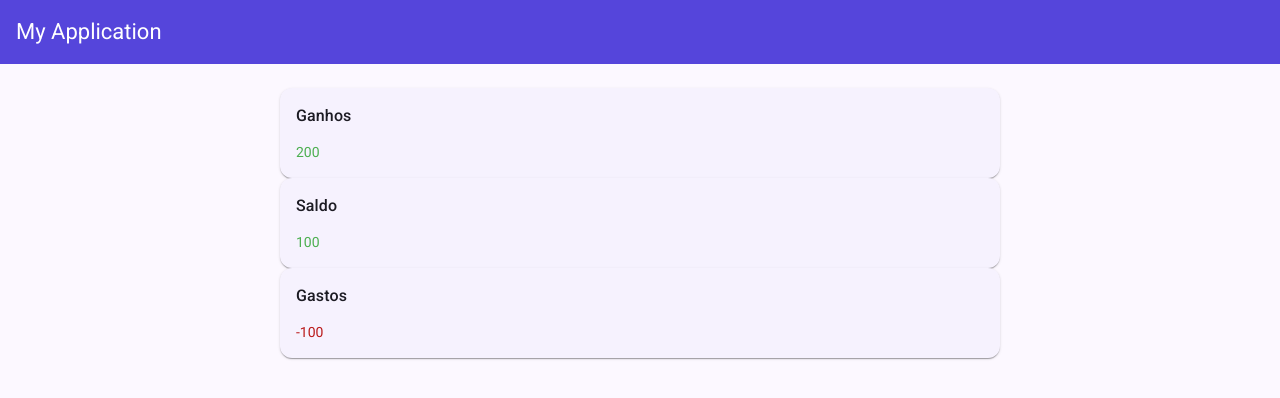
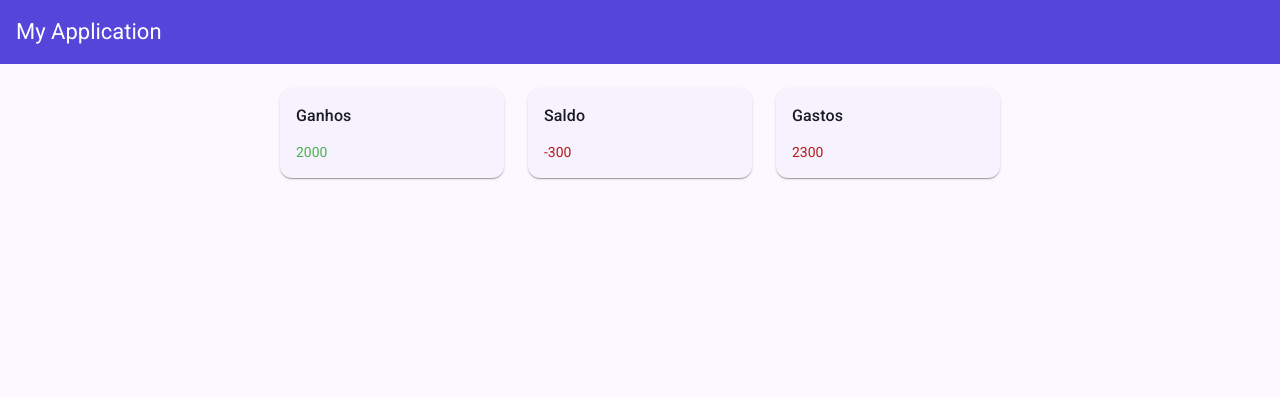
Before and after one commit to narciso-gomes/cd-finance, an Angular app: page / in a window 1280 px wide. Shown: the top 398 px of the page. Built offline with nearby package versions, Linux system fonts and the light colour scheme.

Commit message:
feat: cria calculo de valores das transactions

```diff
--- a/src/app/features/home/components/balance/balance.html
+++ b/src/app/features/home/components/balance/balance.html
@@ -1,5 +1,5 @@
-<app-balance-card type="income" label="Ganhos" [value]="200" />
+<app-balance-card type="income" label="Ganhos" [value]="totalIcomes()" class="card" />
 
-<app-balance-card type="balance" label="Saldo" [value]="100" />
+<app-balance-card type="balance" label="Saldo" [value]="totalBalance()" class="card" />
 
-<app-balance-card type="outcome" label="Gastos" [value]="-100" />
+<app-balance-card type="outcome" label="Gastos" [value]="totalOutcomes()" class="card" />
--- a/src/app/features/home/components/balance/balance.scss
+++ b/src/app/features/home/components/balance/balance.scss
@@ -0,0 +1,8 @@
+:host {
+  display: flex;
+  gap: 24px;
+
+  .card {
+    flex: 1;
+  }
+}
--- a/src/app/features/home/components/balance/balance.ts
+++ b/src/app/features/home/components/balance/balance.ts
@@ -1,5 +1,5 @@
-import { Component } from '@angular/core';
-import { BalanceCard } from "./components/balance-card/balance-card";
+import { Component, computed, input } from '@angular/core';
+import { BalanceCard } from './components/balance-card/balance-card';
 
 @Component({
   selector: 'app-balance',
@@ -8,5 +8,21 @@ import { BalanceCard } from "./components/balance-card/balance-card";
   styleUrl: './balance.scss',
 })
 export class Balance {
+  transactions = input.required<{ value: number; type: string }[]>();
 
+  totalIcomes = computed(() => {
+    return this.transactions()
+      .filter((item) => item.type === 'income')
+      .reduce((total, item) => total + item.value, 0);
+  });
+
+  totalOutcomes = computed(() => {
+    return this.transactions()
+      .filter((item) => item.type === 'outcome')
+      .reduce((total, item) => total + item.value, 0);
+  });
+
+  totalBalance = computed(() => {
+    return this.totalIcomes() - this.totalOutcomes();
+  });
 }
--- a/src/app/features/home/home.html
+++ b/src/app/features/home/home.html
@@ -1 +1 @@
-<app-balance/>
+<app-balance [transactions]="transactions()" />
--- a/src/app/features/home/home.ts
+++ b/src/app/features/home/home.ts
@@ -1,4 +1,4 @@
-import { Component } from '@angular/core';
+import { Component, signal } from '@angular/core';
 import { Balance } from "./components/balance/balance";
 
 @Component({
@@ -8,5 +8,10 @@ import { Balance } from "./components/balance/balance";
   styleUrl: './home.scss',
 })
 export class Home {
-
+   transactions = signal([
+    { value: 0, type: 'income' },
+    { value: 1500, type: 'outcome' },
+    { value: 2000, type: 'income' },
+    { value: 800, type: 'outcome' },
+   ])
 }
```
